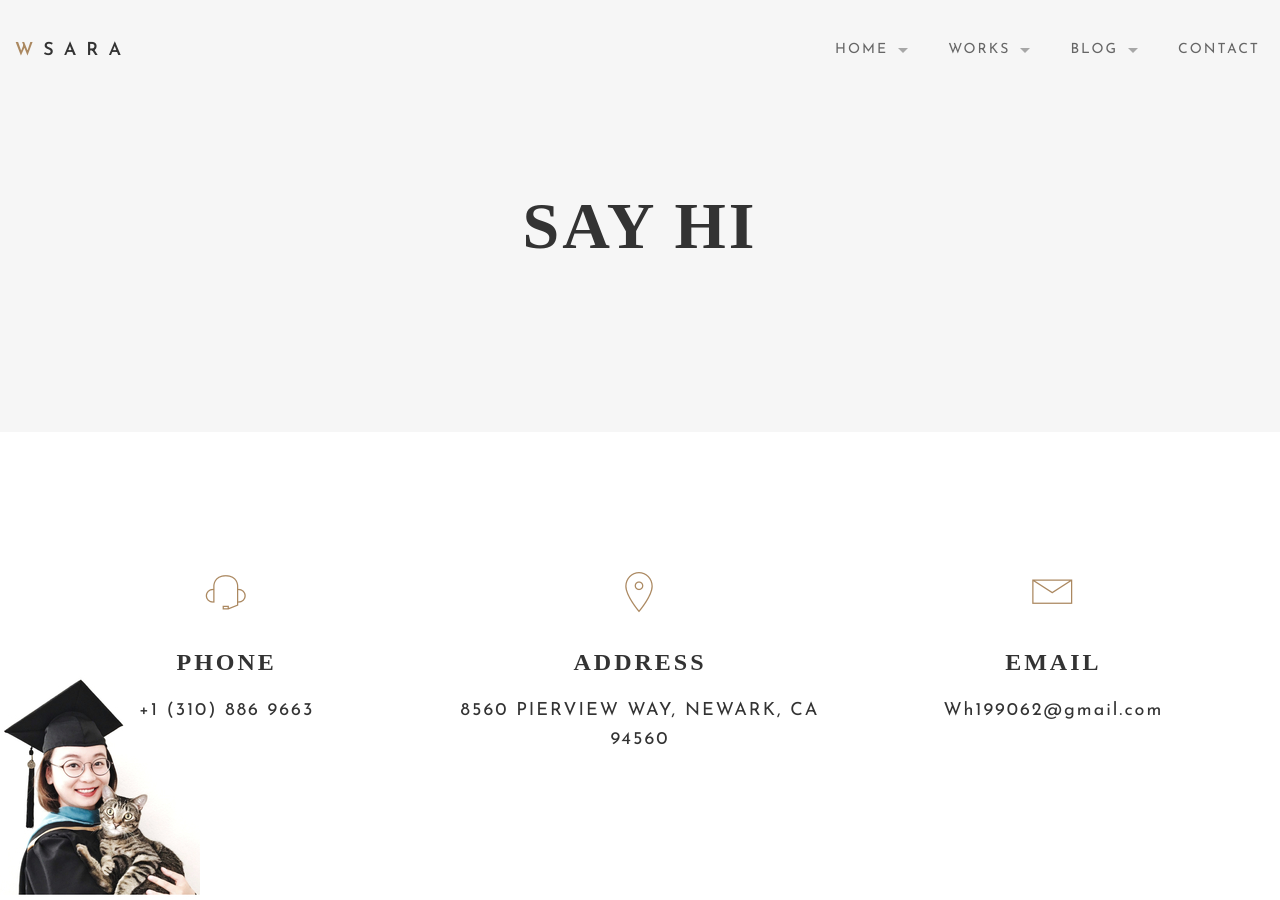
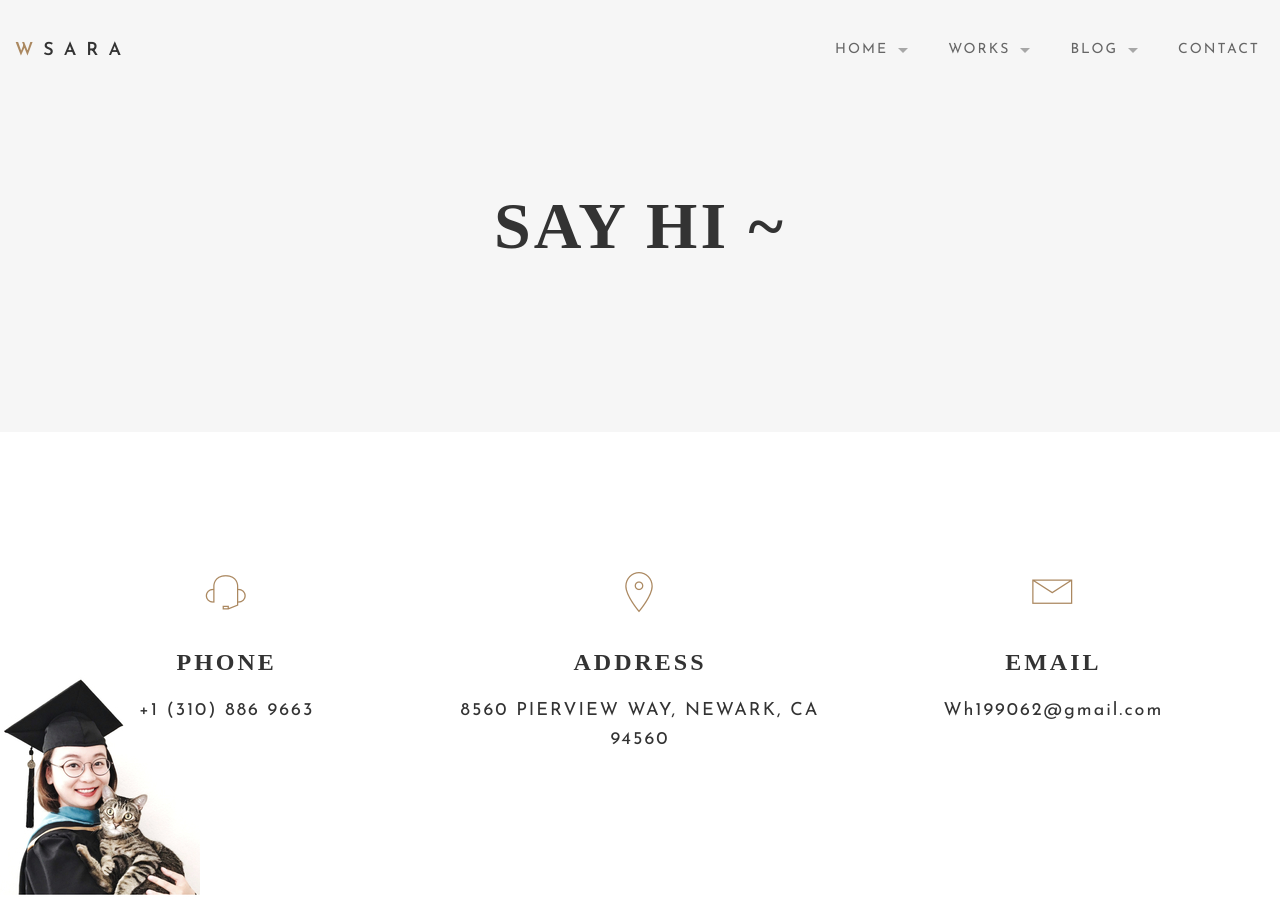
Before and after one commit to sarawh/sarawh.github.io, a Jekyll site: the page built from contact.html, in a window 1280 px wide and 900 px high. Built offline with Jekyll 4.4.1, drawn with Linux system fonts in a browser that asks for light colours; some web fonts are replaced.

Commit message:
say hi ~

```diff
--- a/contact.html
+++ b/contact.html
@@ -8,7 +8,7 @@ section_id: contact
   <div class="section-title">
     <div class="row">
       <div class="medium-10 medium-centered columns">
-        <h1 class="wow slideInUp">Say Hi</h1>
+        <h1 class="wow slideInUp">Say Hi ~</h1>
       </div>
     </div>
   </div>
```
